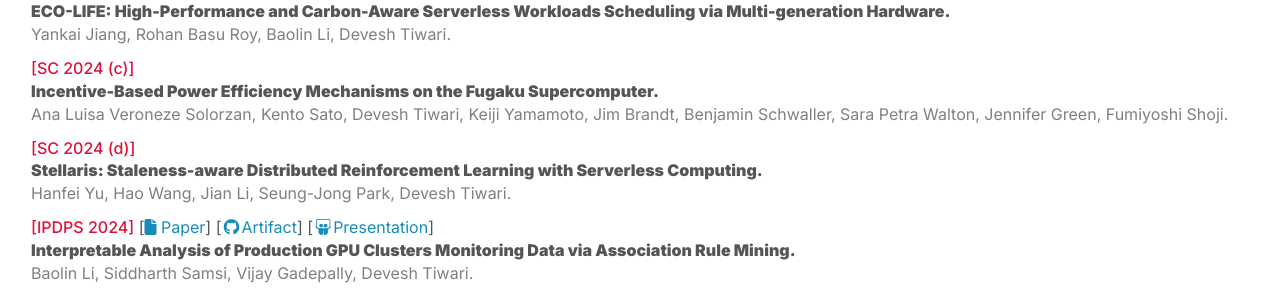
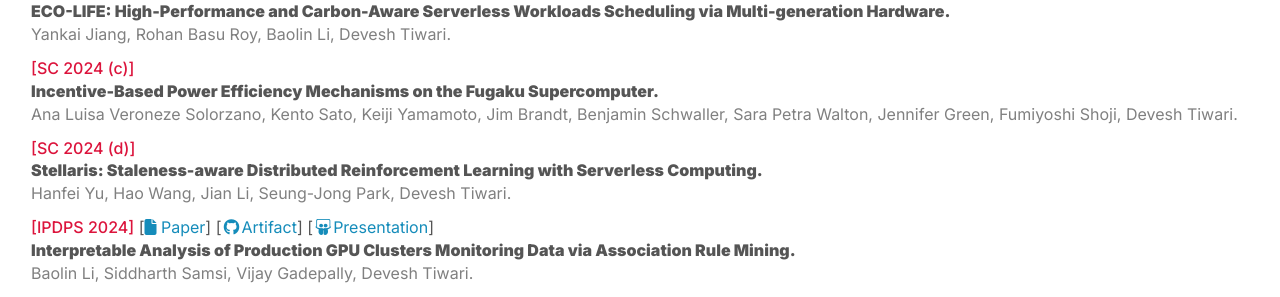
Before and after one commit to GoodwillComputingLab/goodwillcomputinglab.github.io, a Jekyll site: the page built from _pages/publications.md, in a window 1280 px wide and 900 px high. Shown: the part 297-594 px from the top of the window. Built offline with Jekyll 4.4.1, drawn with Linux system fonts in a browser that asks for light colours; nearby versions of some CDN libraries.

Commit message:
Update publications.yml

```diff
--- a/_data/publications.yml
+++ b/_data/publications.yml
@@ -12,7 +12,7 @@
 
   - conference: "SC 2024 (c)"
     paper: "Incentive-Based Power Efficiency Mechanisms on the Fugaku Supercomputer."
-    authors: "Ana Luisa Veroneze Solorzan, Kento Sato, Devesh Tiwari, Keiji Yamamoto, Jim Brandt, Benjamin Schwaller, Sara Petra Walton, Jennifer Green, Fumiyoshi Shoji."
+    authors: "Ana Luisa Veroneze Solorzano, Kento Sato, Keiji Yamamoto, Jim Brandt, Benjamin Schwaller, Sara Petra Walton, Jennifer Green, Fumiyoshi Shoji, Devesh Tiwari."
 
   - conference: "SC 2024 (d)"
     paper: "Stellaris: Staleness-aware Distributed Reinforcement Learning with Serverless Computing."
```
